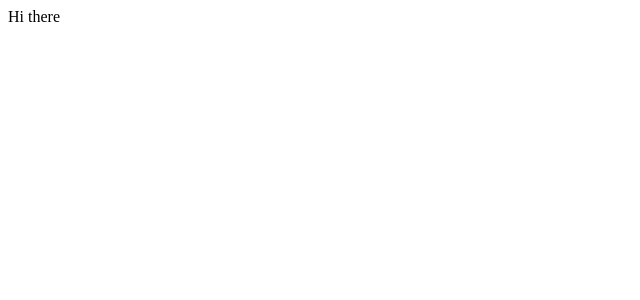
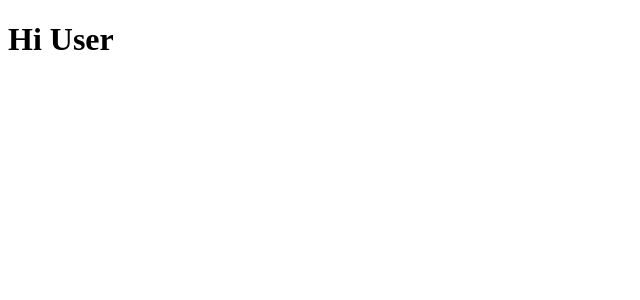
Before and after one commit to hankatrading/node-react, a React (Create React App) app in the folder client/: page / in a window 1280 px wide. Shown: the top 300 px of the page, without its empty margins (0-640 px from the left). Built offline with nearby package versions, Linux system fonts and the light colour scheme.

Commit message:
React components implemented

```diff
--- a/client/src/component/App.js
+++ b/client/src/component/App.js
@@ -1,7 +1,11 @@
 const React = require("react");
 
 let App = () => {
-  return <div id="root">Hi there</div>;
+  return (
+    <div id="root">
+      <h1>Hi User</h1>
+    </div>
+  );
 };
 
 export default App;
--- a/client/src/index.js
+++ b/client/src/index.js
@@ -1,7 +1,15 @@
 import ReactDOM from "react-dom/client";
 import App from "./component/App";
+import { createStore, applyMiddleware } from "redux";
+import { Provider } from "react-redux";
+import reducer from "./reducer";
 
+let store = createStore(reducer, {}, applyMiddleware());
 let el = document.getElementById("root");
 let root = ReactDOM.createRoot(el);
 
-root.render(<App />);
+root.render(
+  <Provider store={store}>
+    <App />
+  </Provider>
+);
--- /dev/null
+++ b/client/src/reducer/authReducer.js
@@ -0,0 +1,6 @@
+export default function (state = {}, action) {
+  switch (action.type) {
+    default:
+      return state;
+  }
+}
--- /dev/null
+++ b/client/src/reducer/index.js
@@ -0,0 +1,6 @@
+import { combineReducers } from "redux";
+import authReducer from "./authReducer";
+
+export default combineReducers({
+  auth: authReducer,
+});
```
